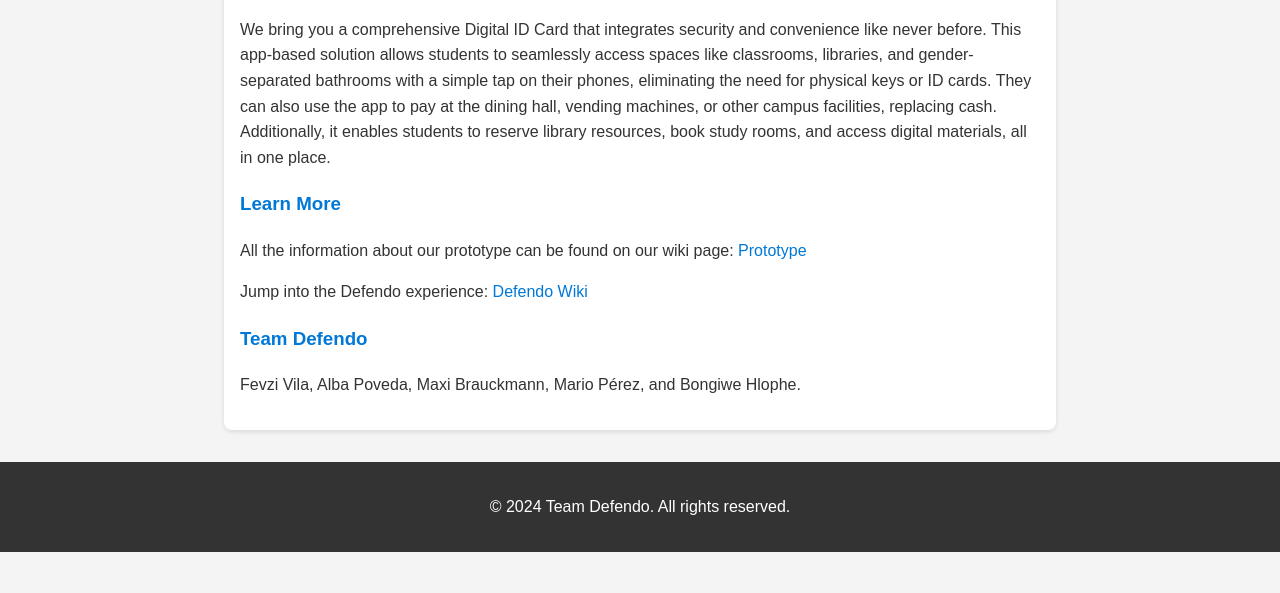
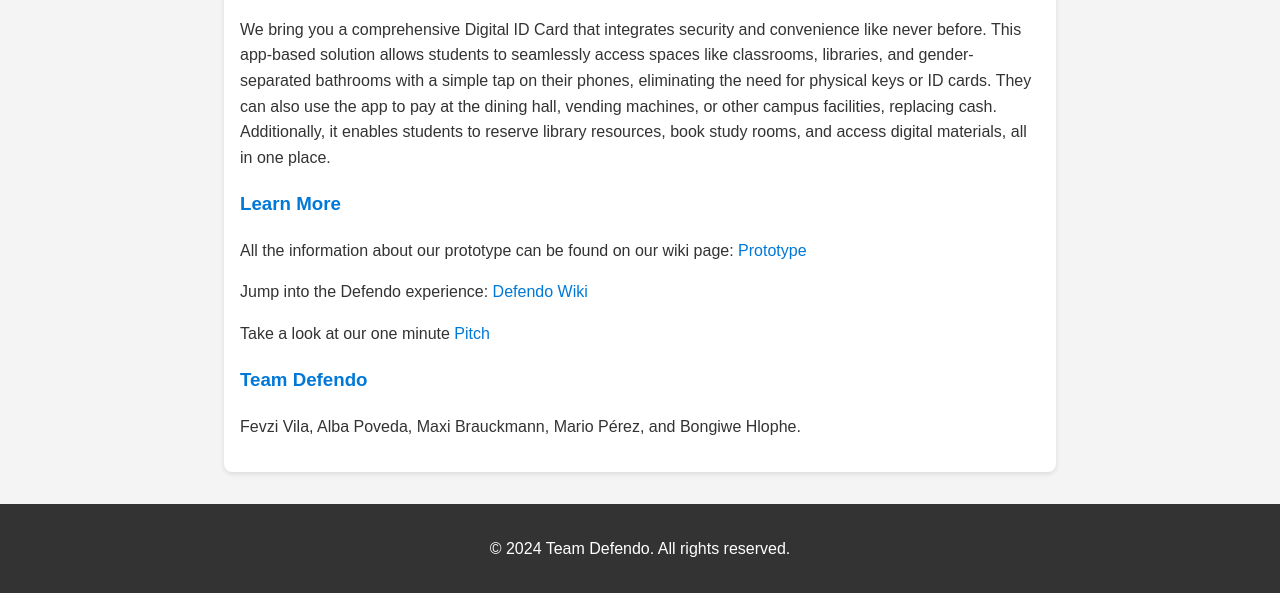
Before and after one commit to Real-Projects-Digitalization/RPD-Defendo, a plain HTML site: page index.html in a window 1280 px wide. Shown: the part 1037-1630 px from the top of the page. Before the commit the page ends 1589 px from the top, so only its background shows below. Drawn offline with Linux system fonts and the light colour scheme.

Commit message:
Update index.html
add ref to pitch html file

```diff
--- a/index.html
+++ b/index.html
@@ -71,6 +71,8 @@
         <h3>Learn More</h3>
         <p>All the information about our prototype can be found on our wiki page: <a href="https://github.com/Real-Projects-Digitalization/RPD-Defendo/wiki/Prototyping">Prototype</a></p>
         <p>Jump into the Defendo experience: <a href="https://github.com/Real-Projects-Digitalization/RPD-Defendo/wiki">Defendo Wiki</a></p>
+        <p>Take a look at our one minute <a href="/RPD-Defendo/oneMinutePitch.html">Pitch</a></p>
+
 
         <h3>Team Defendo</h3>
         <p>Fevzi Vila, Alba Poveda, Maxi Brauckmann, Mario Pérez, and Bongiwe Hlophe.</p>
```
